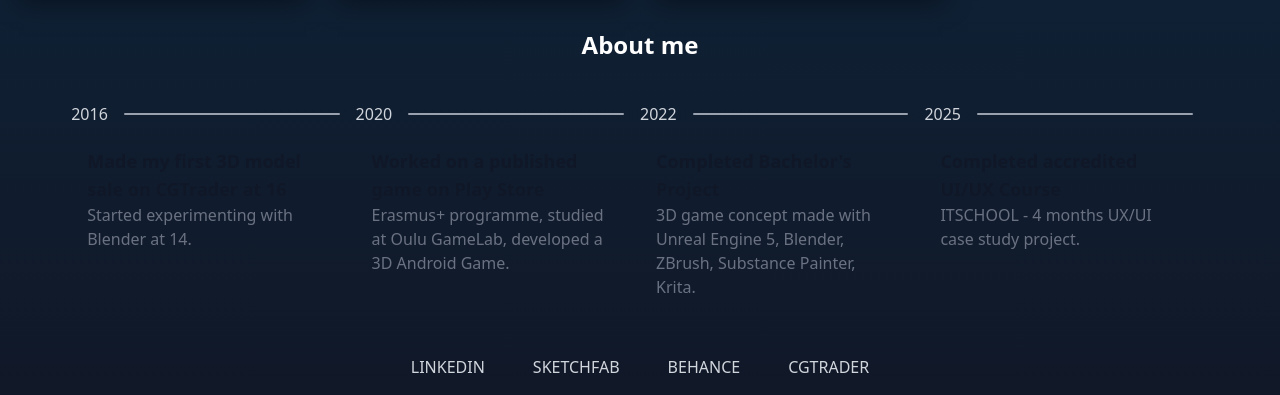
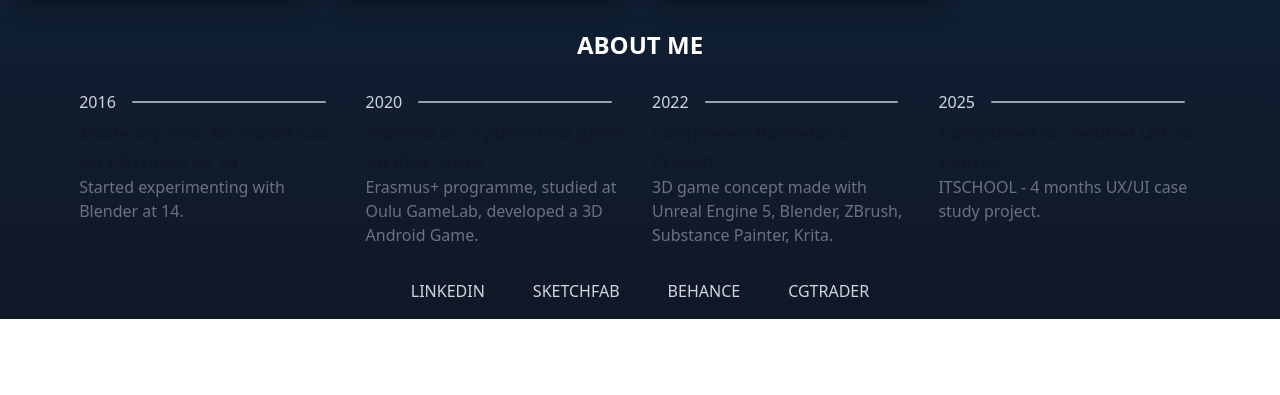
Before and after one commit to RazvanSavescuPortfolio/RazvanSavescuPortfolio.github.io, a website: page index.html in a window 1280 px wide. Shown: the part 1799-2194 px from the top of the page. After the commit the page ends 2118 px from the top, so only its background shows below. Drawn offline with Linux system fonts and the light colour scheme.

Commit message:
small changes

```diff
--- a/index.html
+++ b/index.html
@@ -59,7 +59,7 @@
 
 <!--3D-->
 <section class="p-2">
-    <h1 class="text-2xl text-white border-gray-700 font-bold place-self-center">3D portfolio</h1>
+    <h1 class="text-2xl text-white border-gray-700 font-bold place-self-center">3D PORTFOLIO</h1>
 
     <section class="grid grid-cols-2 md:grid-cols-4 gap-2 mt-4">
         <div class="hover:scale-101 duration-200">
@@ -100,58 +100,59 @@
 
 <!--About me/timeline-->
 <section class="p-2">
-    <h1 id="about" class="py-4 text-2xl text-white border-gray-700 font-bold place-self-center">About me</h1>
+    <h1 id="about" class="py-4 text-2xl text-white border-gray-700 font-bold place-self-center">ABOUT ME</h1>
 
     <section class="px-[5%]">
-        <ol class="grid sm:grid-cols-1 lg:grid-cols-4">
+        <ol class="grid sm:grid-cols-1 lg:grid-cols-4 gap-2">
 
-            <li class="sm:mt-1 disc py-4">
+            <li class="p-2">
                 <div class="flex items-center">
                     <div class="flex items-center justify-center text-gray-300">
                         <p>2016</p>
                     </div>
                     <div class="sm:flex m-4 w-full h-0.5 bg-gray-400 rounded-2xl"></div>
                 </div>
-                <div class="p-4 sm:pe-8">
+                <div>
                     <h3 class="text-lg font-semibold text-gray-900 dark:text-white disc">Made my first 3D model sale on CGTrader at 16</h3>
                     <p class="text-base font-normal text-gray-500 dark:text-gray-400">Started experimenting with Blender at 14.</p>
                 </div>
 
             </li>
-            <li class="sm:mt-1 py-4">
+
+            <li class="p-2">
                 <div class="flex items-center">
                     <div class="flex items-center justify-center text-gray-300">
                         <p>2020</p>
                     </div>
                     <div class="sm:flex m-4 w-full h-0.5 bg-gray-400 rounded-2xl"></div>
                 </div>
-                <div class="p-4 sm:pe-8">
+                <div>
                     <h3 class="text-lg font-semibold text-gray-900 dark:text-white">Worked on a published game on Play Store</h3>
                     <p class="text-base font-normal text-gray-500 dark:text-gray-400">Erasmus+ programme, studied at Oulu GameLab, developed a 3D Android Game.</p>
                 </div>
             </li>
 
-            <li class="sm:mt-1 py-4">
+            <li class="p-2">
                 <div class="flex items-center">
                     <div class="flex items-center justify-center text-gray-300">
                         <p>2022</p>
                     </div>
                     <div class="sm:flex m-4 w-full h-0.5 bg-gray-400 rounded-2xl"></div>
                 </div>
-                <div class="p-4 sm:pe-8">
+                <div>
                     <h3 class="text-lg font-semibold text-gray-900 dark:text-white">Completed Bachelor's Project</h3>
                     <p class="text-base font-normal text-gray-500 dark:text-gray-400">3D game concept made with Unreal Engine 5, Blender, ZBrush, Substance Painter, Krita.</p>
                 </div>
             </li>
 
-            <li class="sm:mt-1 py-4">
+            <li class="p-2">
                 <div class="flex items-center">
                     <div class="flex items-center justify-center text-gray-300">
                         <p>2025</p>
                     </div>
                     <div class="sm:flex m-4 w-full  h-0.5 bg-gray-400 rounded-2xl"></div>
                 </div>
-            <div class="p-4 sm:pe-8">
+            <div>
                     <h3 class="text-lg font-semibold text-gray-900 dark:text-white">Completed accredited UI/UX Course</h3>
                     <p class="text-base font-normal text-gray-500 dark:text-gray-400">ITSCHOOL - 4 months UX/UI case study project.</p>
                 </div>
```
Also changed, not shown: src/output.css.
